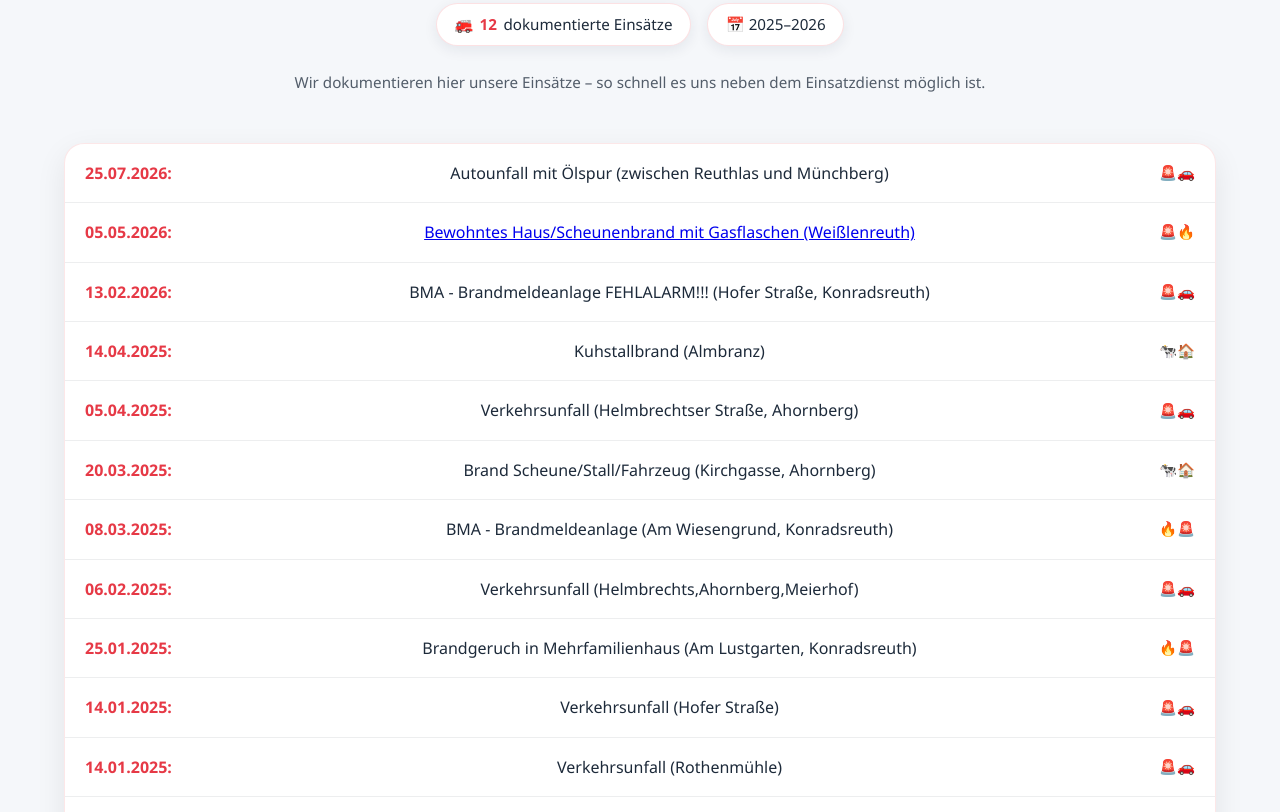
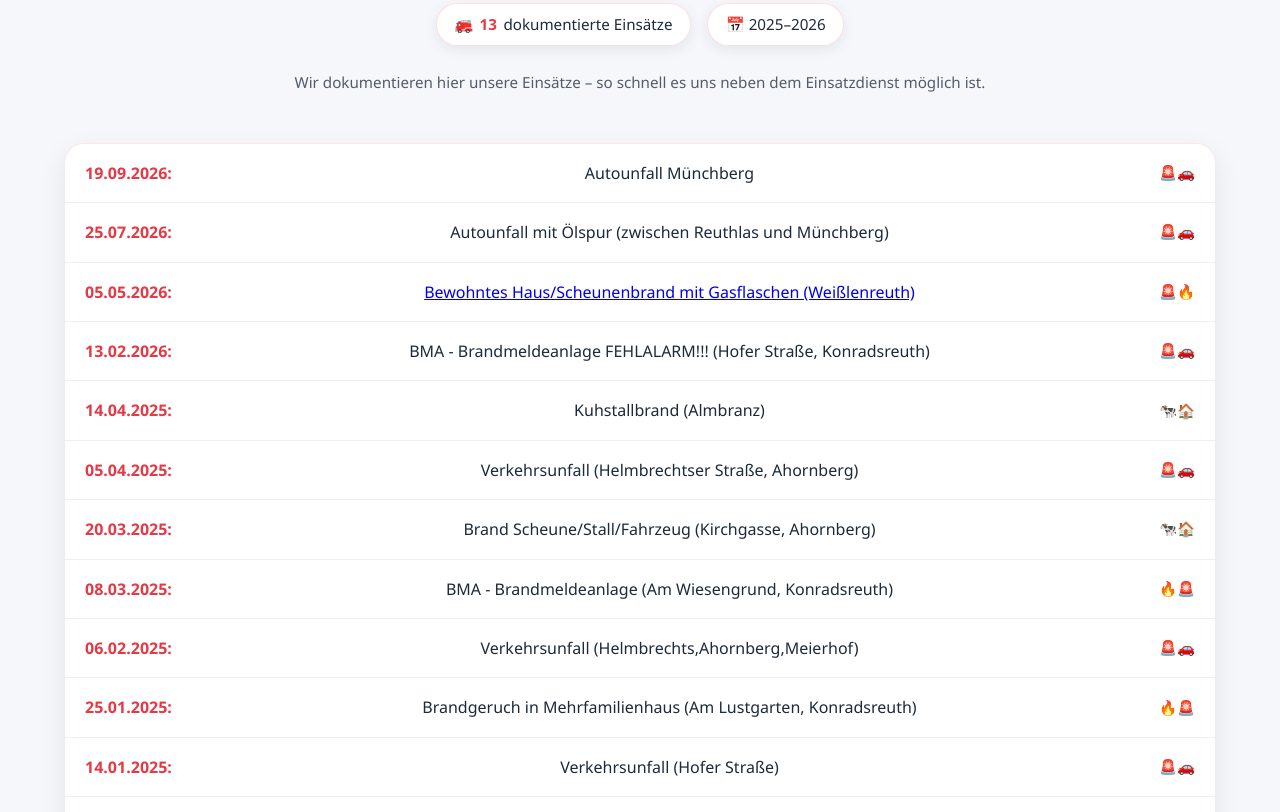
Before and after one commit to ffw-ahornberg/ffw-ahornberg.de, a plain HTML site: page index.html in a window 1280 px wide. Shown: the part 3147-3959 px from the top of the page. Drawn offline with Linux system fonts and the light colour scheme; no server answers.

Commit message:
Update index.html

```diff
--- a/index.html
+++ b/index.html
@@ -146,6 +146,10 @@
                 <div class="deployment-stats" id="deploymentStats"></div>
                 <p class="deployment-note">Wir dokumentieren hier unsere Einsätze – so schnell es uns neben dem Einsatzdienst möglich ist.</p>
                 <ul class="deployment-list">
+	                <li>
+                        <strong>19.09.2026:</strong> Autounfall Münchberg
+                        <span style="font-size: 0.9em; color: #7f8c8d;">🚨🚗</span>
+                    </li>
                     <li>
                         <strong>25.07.2026:</strong> Autounfall mit Ölspur (zwischen Reuthlas und Münchberg)
                         <span style="font-size: 0.9em; color: #7f8c8d;">🚨🚗</span>
```
